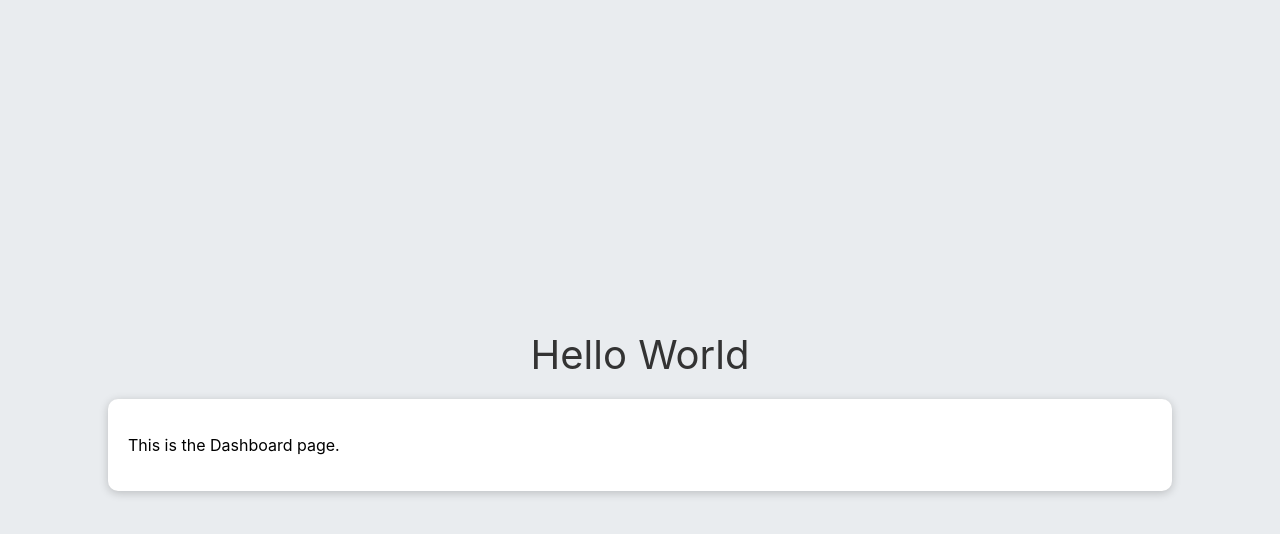
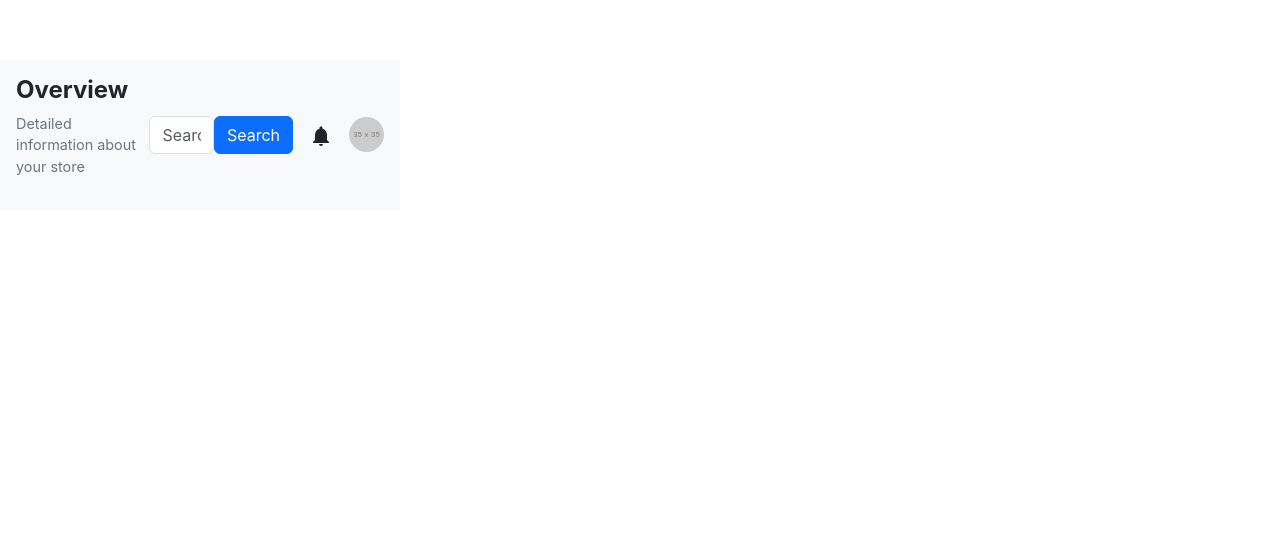
Before and after one commit to YolandaMejane1/E-Commerce-dashboard-project, a React (Create React App) app: page /dashboard in a window 1280 px wide. Shown: the top 534 px of the page. Built offline with nearby package versions, Linux system fonts and the light colour scheme.

Commit message:
"added bootstrap to login and dashboard page"

```diff
--- a/package.json
+++ b/package.json
@@ -9,6 +9,7 @@
     "bootstrap": "^5.3.3",
     "chart.js": "^4.4.6",
     "react": "^18.3.1",
+    "react-chartjs-2": "^5.2.0",
     "react-dom": "^18.3.1",
     "react-icons": "^5.3.0",
     "react-router-dom": "^6.27.0",
--- a/src/App.css
+++ b/src/App.css
@@ -3,19 +3,26 @@
   font-weight: 400;
 }
 
-.container {
+html, body {
+  margin: 0;
+  padding: 0;
+  width: 100%;
+  height: 100%;
+}
+
+.container-fluid {
   display: flex;
   height: 100vh;
+  width: 100%;
+  margin: 0;
+  padding: 0 !important;
 }
 
 .left-section {
   flex: 1;
-  content: '';
-  position: absolute;
-  top: 0;
-  left: 0;
-  right: 0;
-  bottom: 0;
+  margin: 0;
+  padding: 2rem;
+  position: relative;
   background:
     radial-gradient(circle, #316CEC 0%, transparent 0%),
     radial-gradient(circle, #4479EC 10%, #4479EC 30%, transparent 20%),
@@ -24,13 +31,11 @@
     radial-gradient(circle, #2563EB 40%, #2563EB 100%, transparent 100%);
   z-index: -1;
   color: white;
-  padding: 2rem;
   display: flex;
   flex-direction: column;
   justify-content: center;
   align-items: center;
   text-align: center;
-  position: relative;
 }
 
 .right-section {
@@ -39,7 +44,6 @@
   flex-direction: column;
   justify-content: center;
   align-items: center;
-  padding: 2rem;
 }
 
 .right-section h2 {
@@ -172,26 +176,3 @@
   margin-top: 1rem;
   font-size: 0.9rem;
 }
-
-.dashboard-container {
-  display: flex;
-  justify-content: center;
-  align-items: center;
-  flex-direction: column;
-  height: 100vh;
-  background-color: #e9ecef;
-}
-
-.dashboard-title {
-  font-size: 2.5rem;
-  margin: 20px 0;
-  color: #333;
-}
-
-.dashboard-content {
-  width: 80%;
-  padding: 20px;
-  background-color: white;
-  border-radius: 10px;
-  box-shadow: 0 2px 10px rgba(0, 0, 0, 0.2);
-}
--- a/src/App.js
+++ b/src/App.js
@@ -11,10 +11,7 @@ function App() {
   return (
     <Router>
       <Routes>
-        {/* Login Page Route */}
         <Route path="/" element={<LoginPage />} />
-
-        {/* Dashboard Page Route */}
         <Route path="/dashboard" element={<Dashboard />} />
       </Routes>
     </Router>
@@ -25,44 +22,47 @@ const LoginPage = () => {
   const navigate = useNavigate();
 
   return (
-    <div className="container">
-      <div className="left-section">
-        <h1 className="logo"><FaBolt style={{ marginRight: '4px' }} />Hiphonic</h1>
+    <div className="container-fluid flex h-screen p-0">
+      {/* Left section: visible on medium and larger screens */}
+      <div className="left-section d-none d-md-flex flex-column justify-center align-items-center text-white p-8">
+        <h1 className="logo text-2xl font-bold"><FaBolt className="inline mr-2" />Hiphonic</h1>
         <div className="dashboard-preview">
-          <img src={dashboard} alt="dashboard-image" className="dashboard" />
+          <img src={dashboard} alt="dashboard" className="dashboard max-w-full h-auto" />
         </div>
-        <p className="welcome-text">Welcome to your Dashboard</p>
-        <p className="subtext">Everything you need to manage your online store</p>
+        <p className="welcome-text text-xl font-semibold">Welcome to your Dashboard</p>
+        <p className="subtext text-lg">Everything you need to manage your online store</p>
       </div>
-      <div className="right-section">
-        <h2>Sign In to your Account</h2>
+
+      {/* Right section: visible on all screens, left section hidden on small screens */}
+      <div className="right-section flex flex-column justify-center align-items-center p-8 bg-white">
+        <h2 className="text-2xl font-bold">Sign In to your Account</h2>
         <p>Welcome back! Please enter your details.</p>
-        <form className="login-form" onSubmit={(e) => {
+        <form className="login-form flex flex-col gap-4 w-full max-w-sm" onSubmit={(e) => {
           e.preventDefault();
           navigate('/dashboard');
         }}>
-          <input type="email" placeholder="Email" className="input-field" />
-          <input type="password" placeholder="Password" className="input-field" />
-          <div className="options">
+          <input type="email" placeholder="Email" className="input-field p-2 border border-gray-300 rounded-lg" />
+          <input type="password" placeholder="Password" className="input-field p-2 border border-gray-300 rounded-lg" />
+          <div className="options flex justify-between">
             <label>
               <input type="checkbox" /> Remember me
             </label>
-            <a href="#" className="forgot-password">Forgot Password?</a>
+            <a href="#" className="forgot-password text-blue-500">Forgot Password?</a>
           </div>
-          <button type="submit" className="sign-in-btn">Sign In</button> {/* Use button and submit */}
+          <button type="submit" className="sign-in-btn bg-blue-500 text-white py-2 rounded-lg">Sign In</button>
         </form>
-        <div className="social-login">
+        <div className="social-login text-center mt-4">
           <p>Or sign in with</p>
-          <button className="social-btn google">
-            <img src={googleLogo} alt="google logo" className="google-logo" />
+          <button className="social-btn google bg-gray-100 border border-gray-300 rounded-lg flex items-center justify-center py-2 mt-2">
+            <img src={googleLogo} alt="google logo" className="google-logo w-6 h-6 mr-2" />
             Google
           </button>
-          <button className="social-btn facebook">
-            <img src={facebookLogo} alt="facebook logo" className="facebook-logo" />
+          <button className="social-btn facebook bg-white border border-gray-300 rounded-lg flex items-center justify-center py-2 mt-2">
+            <img src={facebookLogo} alt="facebook logo" className="facebook-logo w-6 h-6 mr-2" />
             Facebook
           </button>
         </div>
-        <p className="sign-up">Don't have an account? <a href="#">Sign Up</a></p>
+        <p className="sign-up mt-4 text-sm">Don't have an account? <a href="#" className="text-blue-500">Sign Up</a></p>
       </div>
     </div>
   );
--- /dev/null
+++ b/src/components/Header.css
@@ -0,0 +1,27 @@
+.header {
+    background-color: #f8f9fa;
+  }
+
+  .header-title {
+    font-size: 1.5rem;
+    font-weight: bold;
+  }
+
+  .header-subtitle {
+    font-size: 0.9rem;
+    color: #6c757d;
+  }
+
+  .search-input {
+    width: 200px;
+  }
+
+  .notification-bell {
+    cursor: pointer;
+  }
+
+  .user-avatar {
+    cursor: pointer;
+    width: 35px;
+    height: 35px;
+  }
--- /dev/null
+++ b/src/components/Header.jsx
@@ -0,0 +1,53 @@
+import React, { useState } from 'react';
+import { MdNotifications } from 'react-icons/md';
+import './Header.css';
+import 'bootstrap/dist/css/bootstrap.min.css'; // Ensure Bootstrap is imported
+
+const Header = () => {
+  const [searchQuery, setSearchQuery] = useState('');
+
+  const handleSearch = (event) => {
+    event.preventDefault();
+    console.log('Search Query:', searchQuery);
+  };
+
+  return (
+    <header className="header d-flex justify-content-between align-items-center p-3 bg-light">
+      <div className="header-left">
+        <h2 className="header-title">Overview</h2>
+        <p className="header-subtitle">Detailed information about your store</p>
+      </div>
+      <div className="header-right d-flex align-items-center">
+        <form onSubmit={handleSearch} className="search-form d-flex">
+          <input
+            type="text"
+            className="form-control search-input"
+            placeholder="Search anything..."
+            value={searchQuery}
+            onChange={(e) => setSearchQuery(e.target.value)}
+          />
+          <button type="submit" className="btn btn-primary search-button">Search</button>
+        </form>
+        <div className="notification-bell mx-3">
+          <MdNotifications size={24} />
+        </div>
+        <div className="user-menu dropdown">
+          <img
+            src="https://via.placeholder.com/35"
+            alt="User Avatar"
+            className="user-avatar rounded-circle dropdown-toggle"
+            data-bs-toggle="dropdown"
+            aria-expanded="false"
+          />
+          <div className="dropdown-menu dropdown-menu-end">
+            <p className="dropdown-item">Profile</p>
+            <p className="dropdown-item">Settings</p>
+            <p className="dropdown-item">Log Out</p>
+          </div>
+        </div>
+      </div>
+    </header>
+  );
+};
+
+export default Header;
--- a/src/components/NavBar.jsx
+++ b/src/components/NavBar.jsx
@@ -1,4 +1,5 @@
-import React from 'react'
+import React from 'react';
+
 
 function NavBar() {
   return (
--- a/src/pages/dashboard.jsx
+++ b/src/pages/dashboard.jsx
@@ -1,18 +1,34 @@
 import MenuSidebar from "../components/MenuSidebar";
 import '../App.css';
-import NavBar from "../components/NavBar";
+import Header from "../components/Header";
 import TransactionHistory from "../components/TransactionHistory";
-import RevenueChart from "../components/RevenueChart"
+import RevenueChart from "../components/RevenueChart";
+import 'bootstrap/dist/css/bootstrap.min.css';
 
-const Dashboard = () => {
-    return (
-        <div className="dashboard-container">
-            <h1 className="dashboard-title">Hello World</h1>
-            <div className="dashboard-content">
-                <p>This is the Dashboard page.</p>
-            </div>
-        </div>
-    );
-};
+function Dashboard() {
+  return (
+    <div className="dashboard">
+      <Header />
+      <main className="content">
+
+        <section className="statistics">
+
+        </section>
+
+        <section className="charts">
+
+        </section>
+
+        <section className="products">
+
+        </section>
+
+        <section className="transactions">
+
+        </section>
+      </main>
+    </div>
+  );
+}
 
 export default Dashboard;
```
Also changed, not shown: 1 other file (tests, documents, lock files or other folders).
